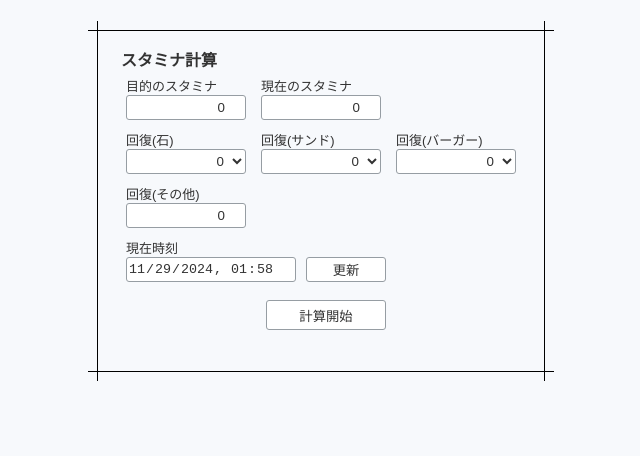
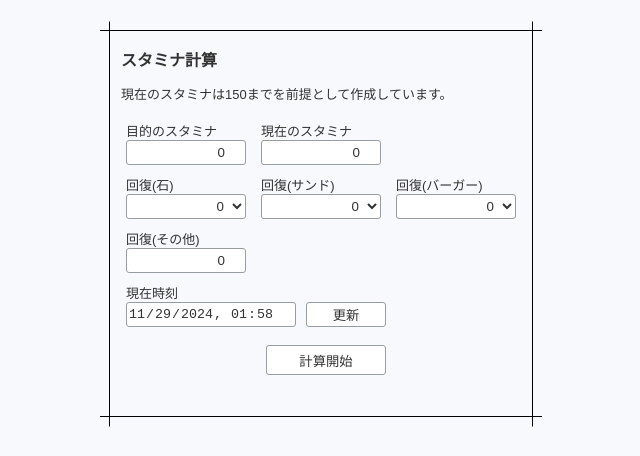
Before and after one commit to SakuSaku-3939/kage-masu, a plain HTML site: page index.html in a window 1280 px wide. Shown: the whole page, without its empty margins (319-959 px from the left). Drawn offline with Linux system fonts and the light colour scheme.

Commit message:
スマホ端末用にスタイル等修正

```diff
--- a/css/styles.css
+++ b/css/styles.css
@@ -48,18 +48,14 @@ body {
   background-color: #fff;
 }
 
-@media screen and (max-width: 320px) {
-  .content p {
-    font-size: 10px;
-  }
-}
+
 
 .container {
   background-color: #f7f9fc;
   position: relative;
   max-width: 400px;
   margin: 0 auto;
-  padding: 1em calc(1.5em + 9px);
+  padding: 1em calc(1em + 5px);
   border-top: 1px solid #000000;
   border-bottom: 1px solid #000000;
   color: #333;
@@ -135,3 +131,19 @@ button:active {
   color: red;
   font-size: 16px;
 }
+
+.explanation {
+  font-size: 13px;
+  padding: 0;
+}
+
+@media screen and (max-width: 375px) {
+  .content p {
+    font-size: 12px;
+  }
+}
+@media screen and (max-width: 320px) {
+  .content p {
+    font-size: 10px;
+  }
+}
--- a/index.html
+++ b/index.html
@@ -12,6 +12,7 @@
 <body>
   <div class="container">
     <div><b>スタミナ計算</b></div>
+    <p class="explanation">現在のスタミナは150までを前提として作成しています。</p>
 
     <section class="content">
       <div>
```
